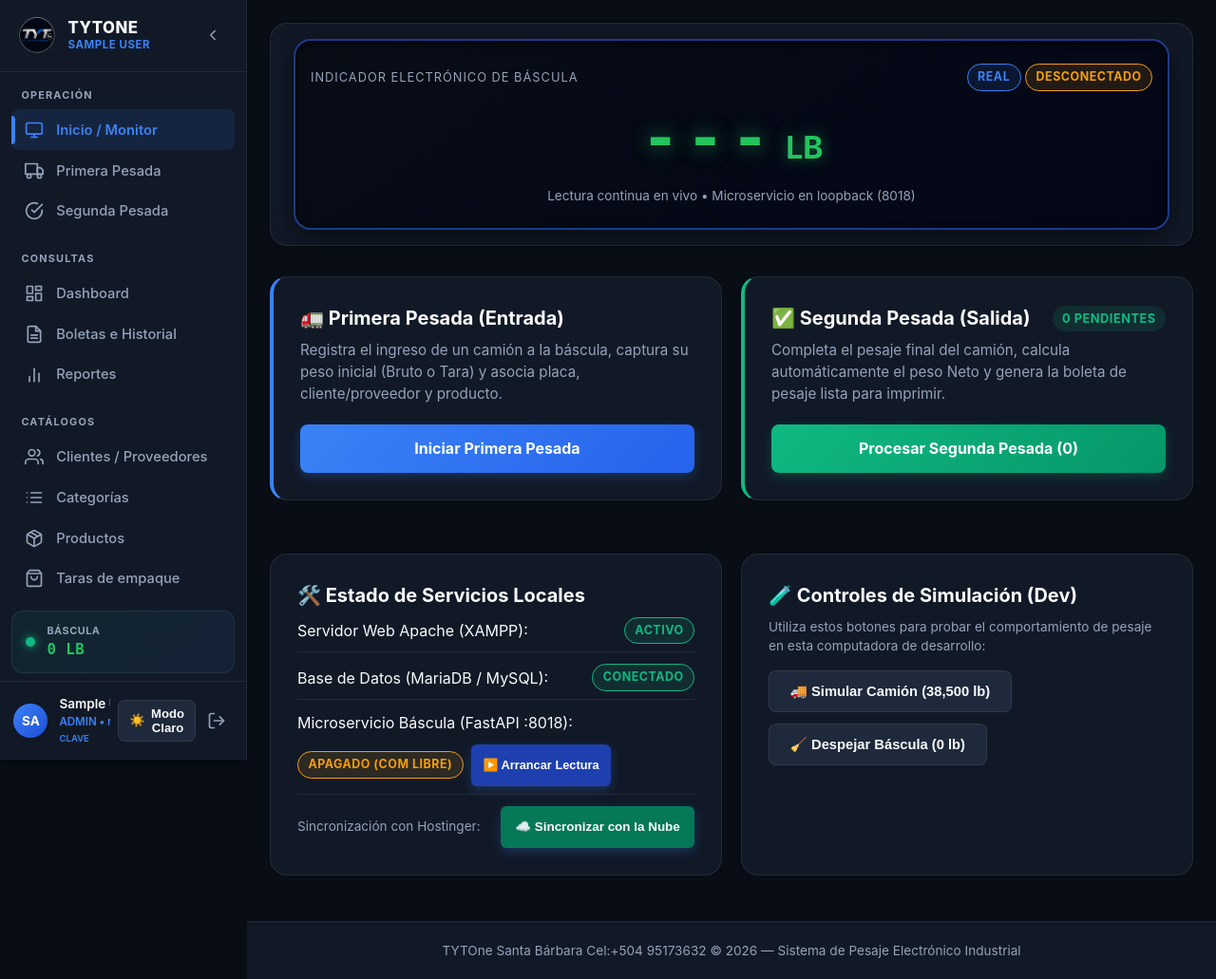
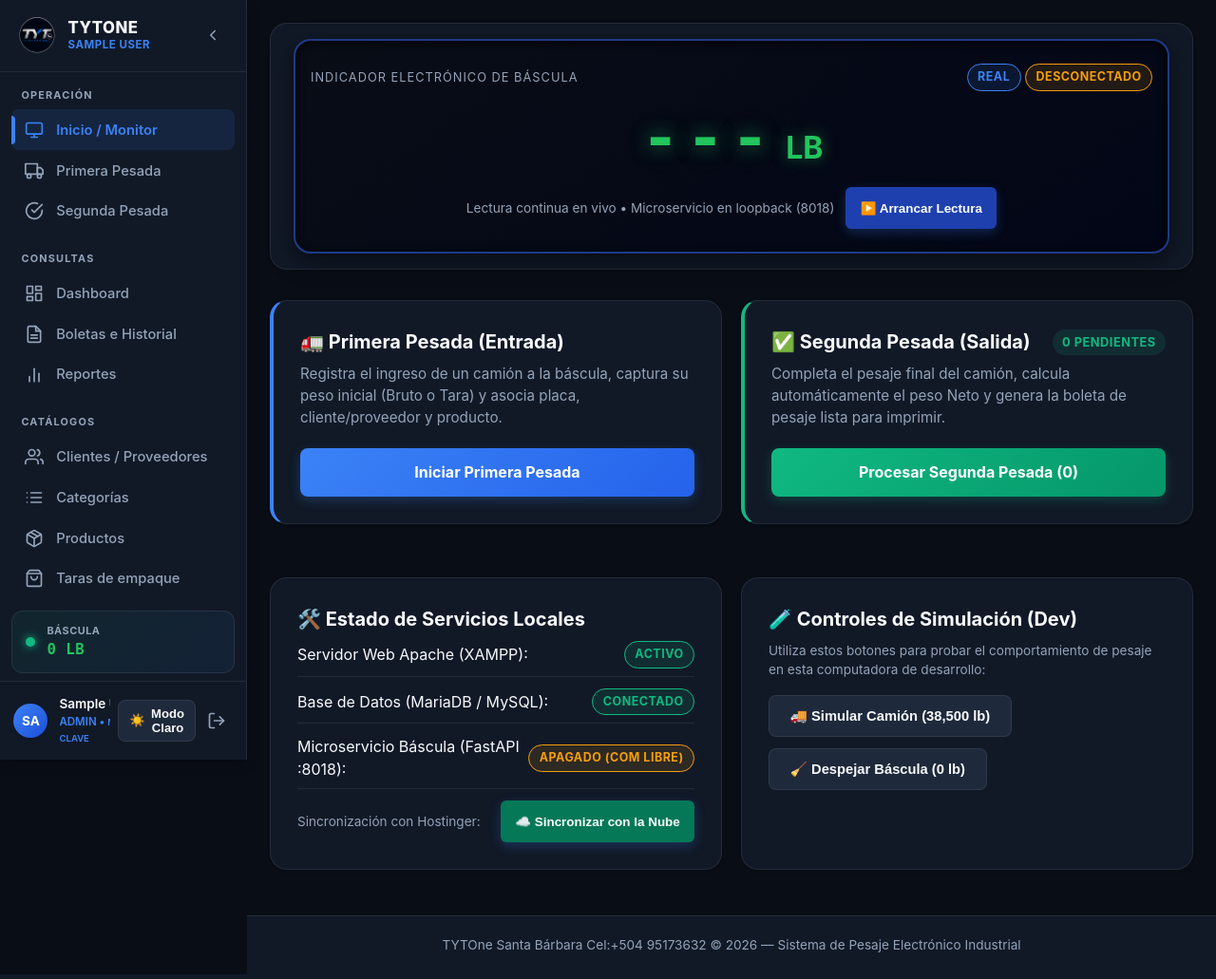
Before and after one commit to luisteruelhn/tytBasculaAntigravity, a PHP site: page /dbBascula/web/public/index.php in a window 1280 px wide. Shown: the whole page at 95% size. Run offline with PHP 8.4, Linux system fonts and the light colour scheme; the visitor is signed in with stand-in values (Sample User, id 1); data that the repository does not hold is empty.

Commit message:
style(inicio): mover boton Arrancar/Parar lectura debajo del indicador electronico

```diff
--- a/web/public/index.php
+++ b/web/public/index.php
@@ -103,8 +103,11 @@ renderizarEncabezado('Inicio / Monitor de Pesaje', 'monitor');
                 <div id="displayPesoUnidad" class="display-unidad">LB</div>
             </div>
 
-            <div style="font-size: 0.85rem; color: var(--text-muted); margin-top: 0.25rem;">
+            <div style="display: flex; justify-content: space-between; align-items: center; gap: 0.75rem; flex-wrap: wrap; font-size: 0.85rem; color: var(--text-muted); margin-top: 0.35rem;">
                 <span>Lectura continua en vivo &bull; Microservicio en loopback (8018)</span>
+                <button type="button" id="btnToggleLecturaCom" onclick="alternarLecturaComInicio()" class="btn btn-primary" style="background: #1e40af; padding: 0.4rem 0.95rem; font-size: 0.84rem; font-weight: 700; border-radius: 6px;">
+                    ▶️ Arrancar Lectura
+                </button>
             </div>
         <?php endif; ?>
     </div>
@@ -195,14 +198,9 @@ renderizarEncabezado('Inicio / Monitor de Pesaje', 'monitor');
                 </span>
             </li>
             <?php else: ?>
-            <li style="display: flex; justify-content: space-between; align-items: center; border-bottom: 1px solid var(--border-color); padding-bottom: 0.5rem; gap: 0.65rem; flex-wrap: wrap;">
+            <li style="display: flex; justify-content: space-between; align-items: center; border-bottom: 1px solid var(--border-color); padding-bottom: 0.5rem;">
                 <span>Microservicio Báscula (FastAPI :8018):</span>
-                <div style="display: inline-flex; align-items: center; gap: 0.5rem;">
-                    <span id="badgeEstadoMicroservicio" class="badge badge-modo">CONSULTANDO...</span>
-                    <button type="button" id="btnToggleLecturaCom" onclick="alternarLecturaComInicio()" class="btn btn-primary" style="background: #1e40af; padding: 0.35rem 0.8rem; font-size: 0.8rem; font-weight: 700; border-radius: 6px;">
-                        ▶️ Arrancar Lectura
-                    </button>
-                </div>
+                <span id="badgeEstadoMicroservicio" class="badge badge-modo">CONSULTANDO...</span>
             </li>
             <li style="display: flex; justify-content: space-between; align-items: center; gap: 0.75rem; flex-wrap: wrap;">
                 <span id="estadoSyncInicio" style="font-size: 0.85rem; color: var(--text-muted);">Sincronización con Hostinger:</span>
```
